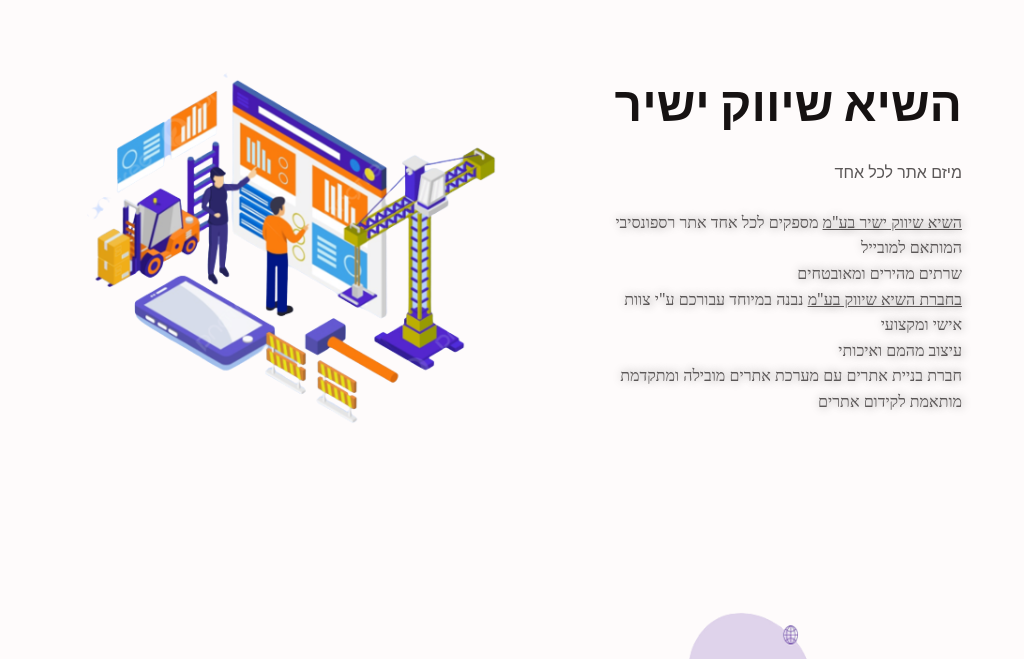
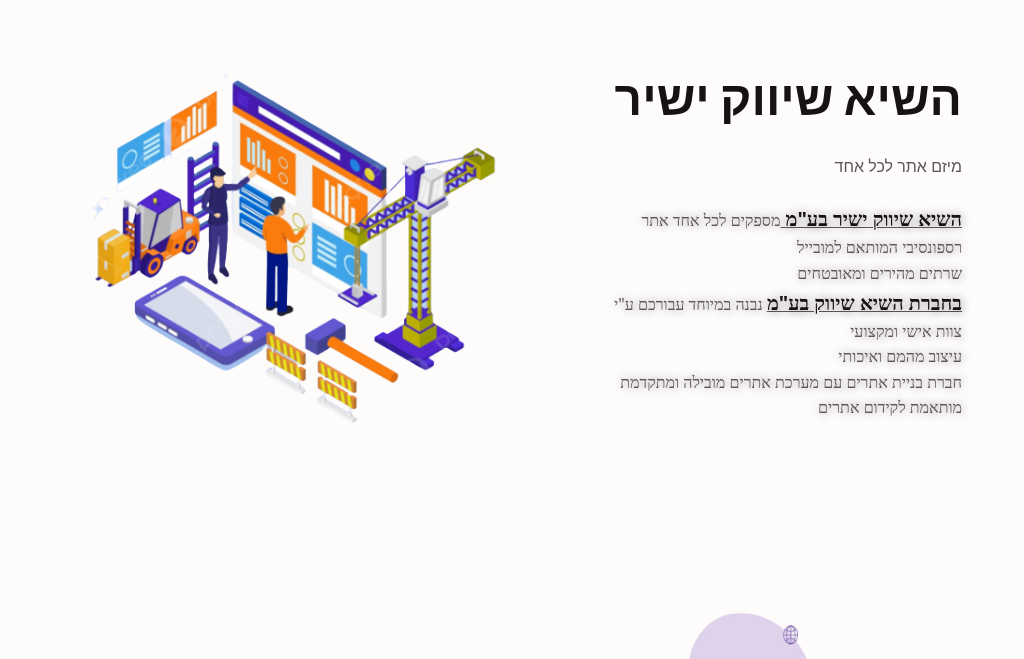
Before and after one commit to ShaniAharon/hasi-landing, a plain HTML site: page index.html in a window 1280 px wide. Shown: the part 96-755 px from the top of the page, without its empty margins (130-1154 px from the left). Drawn offline with nearby package versions, Linux system fonts and the light colour scheme.

Commit message:
fix: links

```diff
--- a/index.html
+++ b/index.html
@@ -112,9 +112,9 @@
               מיזם
 אתר לכל אחד
             <ul class="points-list">
-              <li><u>השיא שיווק ישיר בע"מ</u>  מספקים לכל אחד אתר רספונסיבי המותאם למובייל</li>
+              <li><u> <a href="https://hasiltd.com/" target="_blank" class="footer__logo bold"> השיא שיווק ישיר בע"מ </a></u>  מספקים לכל אחד אתר רספונסיבי המותאם למובייל</li>
               <li>שרתים מהירים ומאובטחים</li>
-              <li>  <u>בחברת השיא שיווק בע"מ</u> נבנה במיוחד עבורכם ע"י צוות אישי ומקצועי
+              <li>  <u><a href="https://hasiltd.com/" target="_blank" class="footer__logo bold"> בחברת השיא שיווק בע"מ</a></u> נבנה במיוחד עבורכם ע"י צוות אישי ומקצועי
               </li>
               <li>עיצוב מהמם ואיכותי</li>
               <li>חברת בניית אתרים עם מערכת אתרים מובילה ומתקדמת מותאמת לקידום אתרים
```
